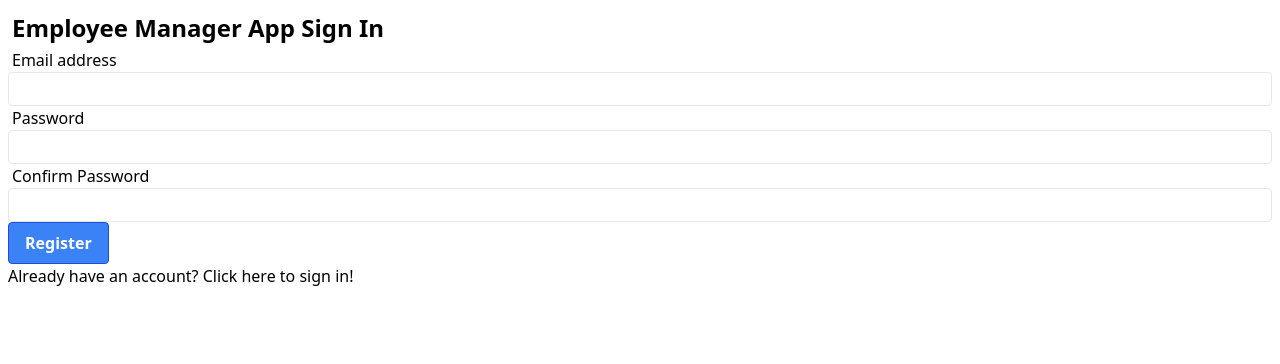
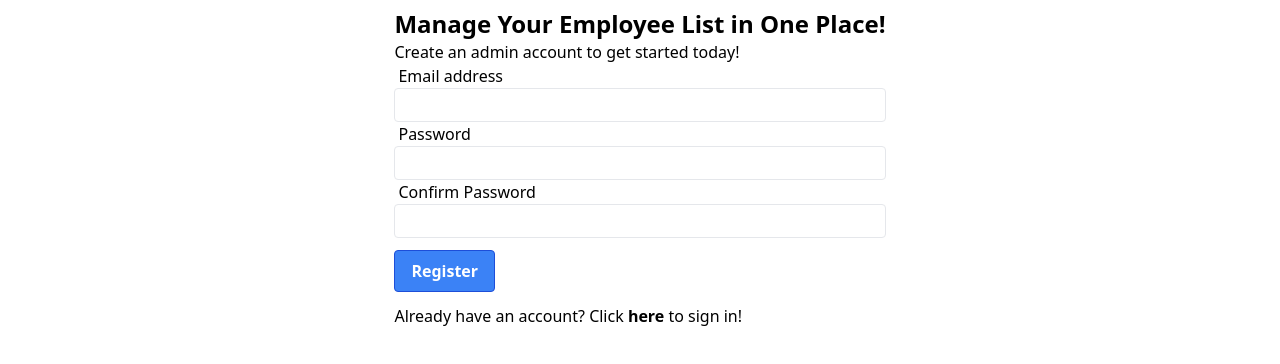
Before and after one commit to daniellebandong/firebase-piloting, a React (Create React App) app: page / in a window 1280 px wide. Shown: the top 364 px of the page. Built offline with nearby package versions, Linux system fonts and the light colour scheme.

Commit message:
removed uneccesary database displays

```diff
--- a/package.json
+++ b/package.json
@@ -38,6 +38,7 @@
     ]
   },
   "devDependencies": {
-    "tailwindcss": "^3.3.3"
+    "tailwindcss": "^3.3.3",
+    "babel":"@babel/plugin-proposal-private-property-in-object"
   }
 }
--- a/src/components/pages/Login.jsx
+++ b/src/components/pages/Login.jsx
@@ -42,8 +42,13 @@ const LoginForm = () => {
                 </div>
                 <button className="bg-blue-500 hover:bg-blue-700 text-white font-bold py-2 px-4 rounded border border-blue-700 my-1" onClick={onSubmit}>Login</button>
                 {/* error message div */}
-                <div>
-
+                <div role="alert">
+                    <div className="bg-red-500 text-white font-bold rounded-t px-4 py-2">
+                        Danger
+                    </div>
+                    <div className="border border-t-0 border-red-400 rounded-b bg-red-100 px-4 py-3 text-red-700">
+                        <p>Something not ideal might be happening.</p>
+                    </div>
                 </div>
                 <p>Don't have an account, click <Link className="hover:cursor hover:underline" to={"/login"}>here</Link> to register for one now!</p>
 
--- a/src/components/pages/Register.jsx
+++ b/src/components/pages/Register.jsx
@@ -14,19 +14,21 @@ const RegisterForm = () => {
     const emailRegex = /^[\w-\.]+@([\w-]+\.)+[\w-]{2,4}$/;
     //const passwordRegex =
     const isEmailValid = emailRegex.test(email);
-    const navigate = useNavigate;
+    const navigate = useNavigate();
+    const [showError, setShowError] = useState(false);
 
     const onSubmit = async (e) =>{
         e.preventDefault();
         //if an invalid email is entered throw an error
-        if(!isEmailValid){
-            console.error("Invalid email address")
-            //still need to display error message to the user
-        }
-        //if email address is blank, throw error message
-        if(email == " "){
+        // if(!isEmailValid){
+        //     console.error("Invalid email address")
+        //     //still need to display error message to the user
+        // }
+        // //if email address is blank, throw error message
+        if(email.trim() === " "){
             console.error("Email address is required")
-            //also doesnt display error message to the user yet
+            setShowError(true)
+
         }
         else{
             createUserWithEmailAndPassword(auth, email, password)
@@ -34,7 +36,7 @@ const RegisterForm = () => {
                 const user = userCredential.user
                 alert("User account created successfully, redirecting to login page")
                 return navigate("/login")
-                console.log(user) //works! test@test.com was listed as an email address
+                 //works! test@test.com was listed as an email address
             })
             .catch(error=>{
                 const errorCode = error.code
@@ -46,8 +48,10 @@ const RegisterForm = () => {
     }
 
     return (
-        <div className="p-2">
-            <h1 className="text-2xl font-bold p-1 ">Employee Manager App Sign In</h1>
+        <div className="flex justify-center">
+            <div className="p-2 ">
+                <h1 className="text-2xl font-bold">Manage Your Employee List in One Place!</h1>
+                <p>Create an admin account to get started today!</p>
                 <form action="">
                     <div className="">
                         <label htmlFor="" className="mx-1">Email address</label>
@@ -61,10 +65,22 @@ const RegisterForm = () => {
                         <label htmlFor="" className="mx-1">Confirm Password</label>
                         <input type="password" required className="border p-1 rounded w-full"/>
                     </div>
-                <button className="bg-blue-500 hover:bg-blue-700 text-white font-bold py-2 px-4 rounded border border-blue-700" onClick={onSubmit}>Register</button>
+                    <button className="bg-blue-500 hover:bg-blue-700 text-white font-bold py-2 px-4 my-3 rounded border border-blue-700" onClick={onSubmit}>Register</button>
                 </form>
-            <p>Already have an account? Click <Link className="hover:cursor hover:underline" to={"/login"}>here</Link> to sign in!</p>
+                {showError && (
+                    <div role="alert">
+                        <div class="bg-red-500 text-white font-bold rounded-t px-4 py-2">
+                            Warning
                         </div>
+                        <div class="border border-t-0 border-red-400 rounded-b bg-red-100 px-4 py-3 text-red-700">
+                            <p>Email Address is required</p>
+                        </div>
+                    </div>
+                )}
+                <p>Already have an account? Click <Link className="font-bold hover:cursor hover:underline" to={"/login"}>here</Link> to sign in!</p>
+            </div>
+        </div>
+
      );
 }
 
--- a/src/components/pages/UserInfo.jsx
+++ b/src/components/pages/UserInfo.jsx
@@ -1,58 +1,52 @@
 import {useEffect, useState} from 'react'
 import { db, app } from '../../firebaseconfig'
-import { collection, getDocs } from 'firebase/firestore'
+import { collection, getDocs, setDoc, doc } from 'firebase/firestore'
+import {getAuth, onAuthStateChanged } from 'firebase/auth'
 
 
 
 const InfoForm =() =>{
     const [buyerInfo, setBuyerInfo] = useState([])
+    const auth = getAuth();
+
     useEffect(()=>{
         const fetchBuyerInfo = async ()=>{
-            const buyerRef = collection(db, 'buyerinfo')
-            const buyerInfoSnapshot = await getDocs(buyerRef)
-            const buyerInfoData = buyerInfoSnapshot.docs.map((doc)=>({
-                id: doc.id,
-                ...doc.data()
-            }))
-            setBuyerInfo(buyerInfoData)
+        //Check if the user is authenticated
+        const unsubscribe = onAuthStateChanged(auth, (user)=>{
+            if(user){
+                const buyerRef = collection(db, 'buyerinfo')
+                getDocs(buyerRef)
+                .then((buyerInfoSnapshot)=>{
+                    const buyerInfoData = buyerInfoSnapshot.docs.map((doc)=>({
+                        id: doc.id,
+                        ...doc.data(),
+                    }))
+                setBuyerInfo(buyerInfoData)
+                })
+                .catch((error)=>{
+                    console.error("Error fetching employee information", error)
+                })
+            }
+            else{
+                alert("You are not authenticated to access this resource")
+            }
+        })
         }
         fetchBuyerInfo();
-    }, [])
-    // const writeBuyer = collection(db, 'buyerinfo')
-    // writeBuyer.doc('buyer').set({
-    //     FirstName: 'Ada', LastName: 'Loveace', Address: '4954 145ave', DOB: '12/19/2000', SINNumber:765892345
-    // })
-    // writeBuyer.doc('buyer').set({
-    //     FirstName: 'Carmen', LastName: 'Santiago', Address: '4567 89st', DOB: '01/30/1978', SINNumber:465728294
-    // })
-    // writeBuyer.doc('buyer').set({
-    //     FirstName: 'Josh', LastName: 'Hutcherson', Address: '12343 56st', DOB: '11/19/1994', SINNumber:957376523
-    // })
-    // writeBuyer.doc('buyer').set({
-    //     FirstName: 'Katniss', LastName: 'Everclear', Address: '1627 3rd st', DOB: '01/05/1956', SINNumber:958734533
-    // })
-    // writeBuyer.doc('buyer').set({
-    //     FirstName: 'Rue', LastName: 'Perez', Address: '75863 10st', DOB: '04/03/1956', SINNumber:987456312
-    // })
-    // writeBuyer.doc('buyer').set({
-    //     FirstName: 'Loki', LastName: 'Laufessen', Address: '6392 200ave', DOB: '01/01/1000', SINNumber:235689301
-    // })
-    // writeBuyer.doc('buyer').set({
-    //     FirstName: 'Tony', LastName: 'Stark', Address: '6912 65st', DOB: '12/19/1977', SINNumber:305930783
-    // })
+    }, [auth])
 
 return(
     <div>
         <h1>Employee Information</h1>
         <ul>
         {buyerInfo.map((buyer) => (
+
             <li key={buyer.id}>
-            <strong>Name:</strong> {buyer.FirstName}, <strong>Last Name:</strong> {buyer.LastName},<strong>Address</strong>{buyer.Address},<strong>Date of Birth:</strong>{buyer.DOB}, <strong>SIN Number:</strong>{buyer.SINNumber}
+            <strong>First Name:</strong> {buyer.FirstName}, <strong>Last Name:</strong> {buyer.LastName},<strong>Address: </strong>{buyer.Address},<strong>Date of Birth: </strong>{buyer.DOB}
             {/* Add more fields as needed */}
             </li>
         ))}
         </ul>
-
     </div>
 )
 
```
Lines whose indentation alone changed are shown as unchanged.
